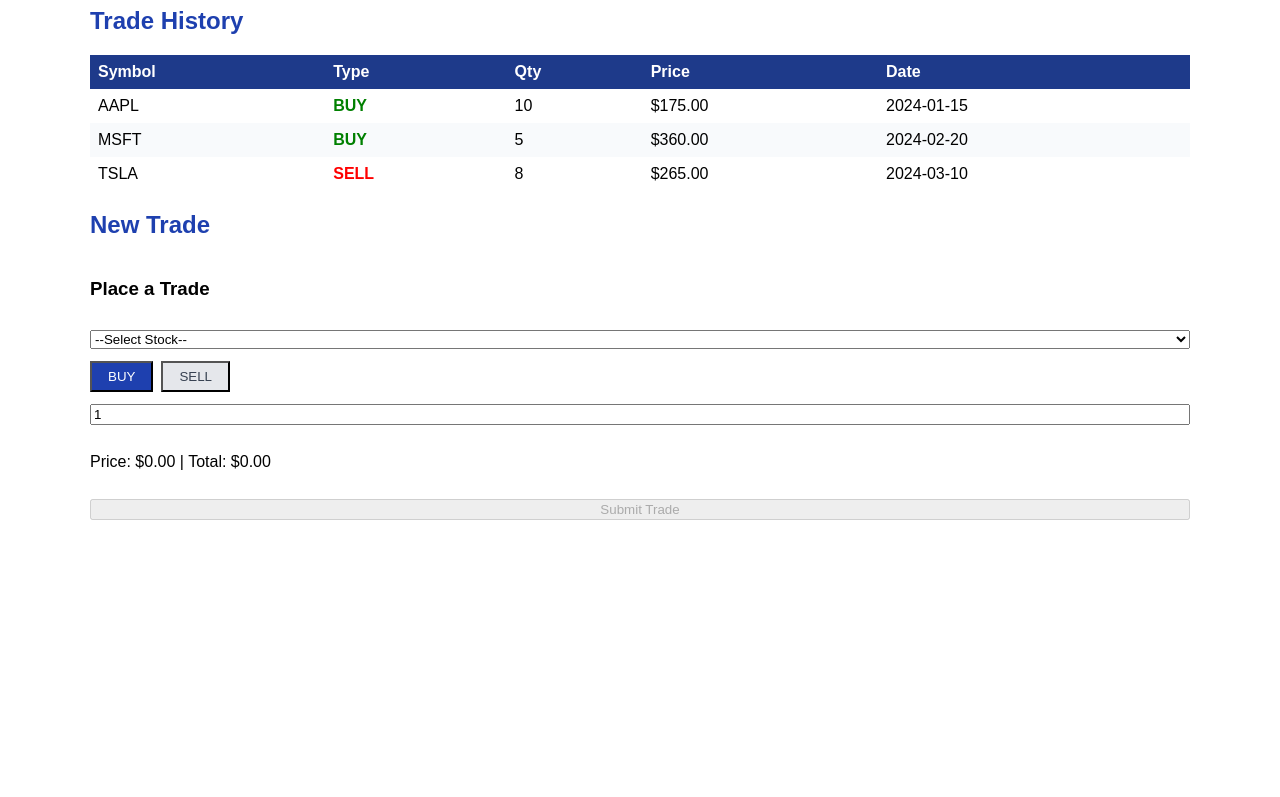
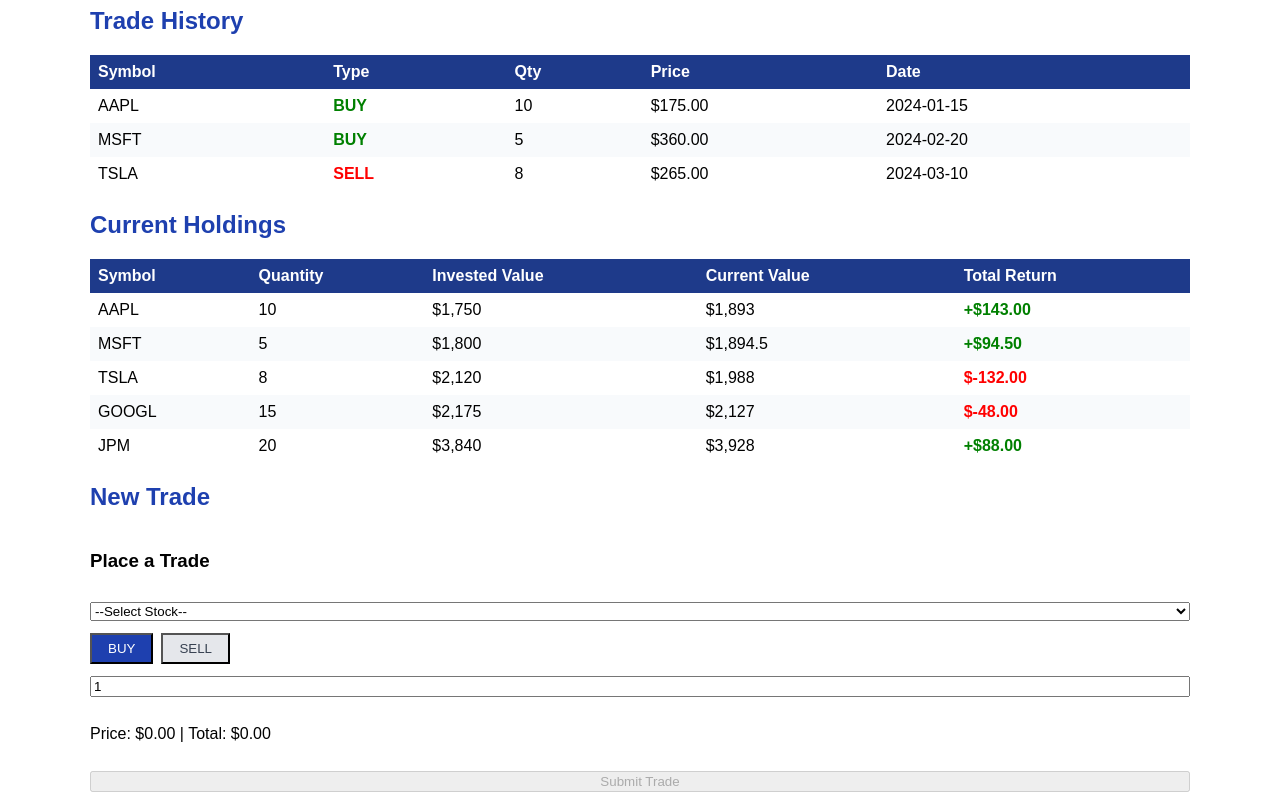
Before and after one commit to sanikasule/week2-sanika, a React (Vite) app: page / in a window 1280 px wide. Shown: the part 1097-1894 px from the top of the page. Before the commit the page ends 1649 px from the top, so only its background shows below. Built offline with nearby package versions, Linux system fonts and the light colour scheme.

Commit message:
Add new Holdings table

```diff
--- a/src/App.tsx
+++ b/src/App.tsx
@@ -1,9 +1,9 @@
 // src/App.tsx
 import { useState } from 'react';
 // Data
-import { stocks, trades } from './data/stockData';
+import { stocks, trades, holdings } from './data/stockData';
 // Types
-import type { Stock, Trade } from './types/stock.types';
+import type { Stock, Trade, Holding } from './types/stock.types';
 // Components
 import StockCard from './components/StockCard';
 import PortfolioSummary from './components/PortfolioSummary';
@@ -16,6 +16,7 @@
   const [searchQuery, setSearchQuery] = useState('');
   const [sectorFilter, setSectorFilter] = useState('');
   const [tradeHistory, setTradeHistory] = useState<Trade[]>(trades);
+  // const [holdingsArray, setHoldingsArray] = useState<Holding[]>(holdings);
 
   // Filter stocks based on search and sector
   const filteredStocks = stocks.filter(s => {
@@ -44,134 +45,91 @@
     <SearchBar onSearch={setSearchQuery} onFilterChange={setSectorFilter}
     placeholder='Search by symbol or name...'/>
 
+    {/* Typing Props */}
+    <div style={{ display: 'grid', gridTemplateColumns: 'repeat(3, 1fr)', gap: 16 }}>
+      {filteredStocks.map(stock => (
+      <StockCard key={stock.id} stock={stock} isSelected={selectedStock?.id === stock.id}
+        onSelect={setSelectedStock} />
+      ))}
+    </div>
 
-{/* Typing Props */}
+    {/* Typing State */}
+    <PortfolioSummary availableStocks={stocks} />
 
-<div style={{ display: 'grid', gridTemplateColumns: 'repeat(3, 1fr)', gap: 16 }}>
-
-{filteredStocks.map(stock => (
-
-<StockCard
-
-key={stock.id}
-
-stock={stock}
-
-isSelected={selectedStock?.id === stock.id}
-
-onSelect={setSelectedStock}
-
+    {/* Generic Components — Stock table */}
+    <h2 style={{ color: '#1E40AF' }}>Live Quotes</h2>
+      <DataTable<Stock>
+        data={filteredStocks}
+        rowKey='id' onRowClick={setSelectedStock} emptyMessage='No stocks match your search.'
+        columns={[
+        { key: 'symbol', header: 'Symbol' },
+        { key: 'name', header: 'Company' },
+        { key: 'price', header: 'Price',
+          render: v => `$${Number(v).toFixed(2)}` },
+        { key: 'changePct', header: 'Change %',
+          render: v => {
+          const n = Number(v);
+          return <span style={{ color: n >= 0 ? 'green' : 'red' }}>
+            {n >= 0 ? '+' : ''}{n.toFixed(2)}%
+          </span>;
+        }},
+          {
+            key: 'volume', header: 'Volume',
+            render: v => Number(v).toLocaleString()
+          },
+        ]}
+      />
+      {/* Generic Components — Trade table */}
+      <h2 style={{ color: '#1E40AF' }}>Trade History</h2>
+      <DataTable<Trade>
+        data={tradeHistory}
+        rowKey='id'
+        columns={[
+          { key: 'symbol', header: 'Symbol' },
+          {
+            key: 'type', header: 'Type',
+            render: v => <strong style={{ color: v === 'BUY' ? 'green' : 'red' }}>
+             {String(v)}</strong>
+          },
+          { key: 'quantity', header: 'Qty' },
+          {
+            key: 'price', header: 'Price',
+            render: v => `$${Number(v).toFixed(2)}`
+          },
+          { key: 'date', header: 'Date' },
+        ]}
       />
 
-))}
-
-</div>
-
-
-{/* Typing State */}
-
-<PortfolioSummary availableStocks={stocks} />
-
-
-{/* Generic Components — Stock table */}
-
-<h2 style={{ color: '#1E40AF' }}>Live Quotes</h2>
-
-<DataTable<Stock>
-
-data={filteredStocks}
-
+      {/* holdings table */}
+      <h2 style={{ color: '#1E40AF' }}>Current Holdings</h2>
+      <DataTable<Holding>
+        data={holdings}
         rowKey='id'
-
-onRowClick={setSelectedStock}
-
-emptyMessage='No stocks match your search.'
-
         columns={[
-
           { key: 'symbol', header: 'Symbol' },
-
-{ key: 'name', header: 'Company' },
-
-{ key: 'price', header: 'Price',
-
-render: v => `$${Number(v).toFixed(2)}` },
-
-{ key: 'changePct', header: 'Change %',
-
+          { key: 'qty', header: 'Quantity'  },
+          { key: 'investedValue', header: 'Invested Value', render: v => `$${Number(v).toLocaleString()}`},
+          { key: 'currentValue', header: 'Current Value', render: v => `$${Number(v).toLocaleString()}` },
+          {
+            key: 'totalReturn', header: 'Total Return',
             render: v => {
-
               const n = Number(v);
-
-return <span style={{ color: n >= 0 ? 'green' : 'red' }}>
-
-{n >= 0 ? '+' : ''}{n.toFixed(2)}%
-
+              return <span style={{ color: n >= 0 ? 'green' : 'red', fontWeight: 'bold' }}>
+                {n >= 0 ? '+' : ''}${n.toFixed(2)}
               </span>;
-
           }},
-
-{ key: 'volume', header: 'Volume',
-
-render: v => Number(v).toLocaleString() },
-
         ]}
-
       />
 
-
-{/* Generic Components — Trade table */}
-
-<h2 style={{ color: '#1E40AF' }}>Trade History</h2>
-
-<DataTable<Trade>
-
-data={tradeHistory}
-
-rowKey='id'
-
-columns={[
-
-{ key: 'symbol', header: 'Symbol' },
-
-{ key: 'type', header: 'Type',
-
-render: v => <strong style={{ color: v === 'BUY' ? 'green' : 'red' }}>
-
-{String(v)}</strong> },
-
-{ key: 'quantity', header: 'Qty' },
-
-{ key: 'price', header: 'Price',
-
-render: v => `$${Number(v).toFixed(2)}` },
-
-{ key: 'date', header: 'Date' },
-
-]}
-
+      {/* Utility Types */}
+      <h2 style={{ color: '#1E40AF' }}>New Trade</h2>
+      <TradeForm
+        stocks={stocks}
+        onSubmitTrade={handleNewTrade}
+        initialValues={selectedStock ?? {}}
      />
-
-
-{/* Utility Types */}
-
-<h2 style={{ color: '#1E40AF' }}>New Trade</h2>
-
-<TradeForm
-
-stocks={stocks}
-
-onSubmitTrade={handleNewTrade}
-
-initialValues={selectedStock ?? {}}
-
-/>
-
     </div>
-
   );
-
 }
 
-
 export default App;
--- a/src/data/stockData.ts
+++ b/src/data/stockData.ts
@@ -1,4 +1,4 @@
-import type { Stock, Trade } from '../types/stock.types';
+import type { Stock, Trade, Holding } from '../types/stock.types';
 
 export const stocks: Stock[] = [
   { id: '1', symbol: 'AAPL', name: 'Apple Inc.',
@@ -26,3 +26,26 @@
   { id: 't3', stockId: '4', symbol: 'TSLA', type: 'SELL',
     quantity: 8,  price: 265.00, date: '2024-03-10' },
 ];
+
+export const holdings: Holding[] = [
+  {
+    id: 'h1', symbol: 'AAPL', qty: 10,
+    investedValue: 1750.00, currentValue: 1893.00, totalReturn: 143.00
+  },
+  {
+    id: 'h2', symbol: 'MSFT', qty: 5,
+    investedValue: 1800.00, currentValue: 1894.50, totalReturn: 94.50
+  },
+  {
+    id: 'h3', symbol: 'TSLA', qty: 8,
+    investedValue: 2120.00, currentValue: 1988.00, totalReturn: -132.00
+  },
+  {
+    id: 'h4', symbol: 'GOOGL', qty: 15,
+    investedValue: 2175.00, currentValue: 2127.00, totalReturn: -48.00
+  },
+  {
+    id: 'h5', symbol: 'JPM', qty: 20,
+    investedValue: 3840.00, currentValue: 3928.00, totalReturn: 88.00
+  },
+];
```
Also changed, not shown: src/types/stock.types.ts (+9 -0 lines). Lines whose indentation alone changed are shown as unchanged.
